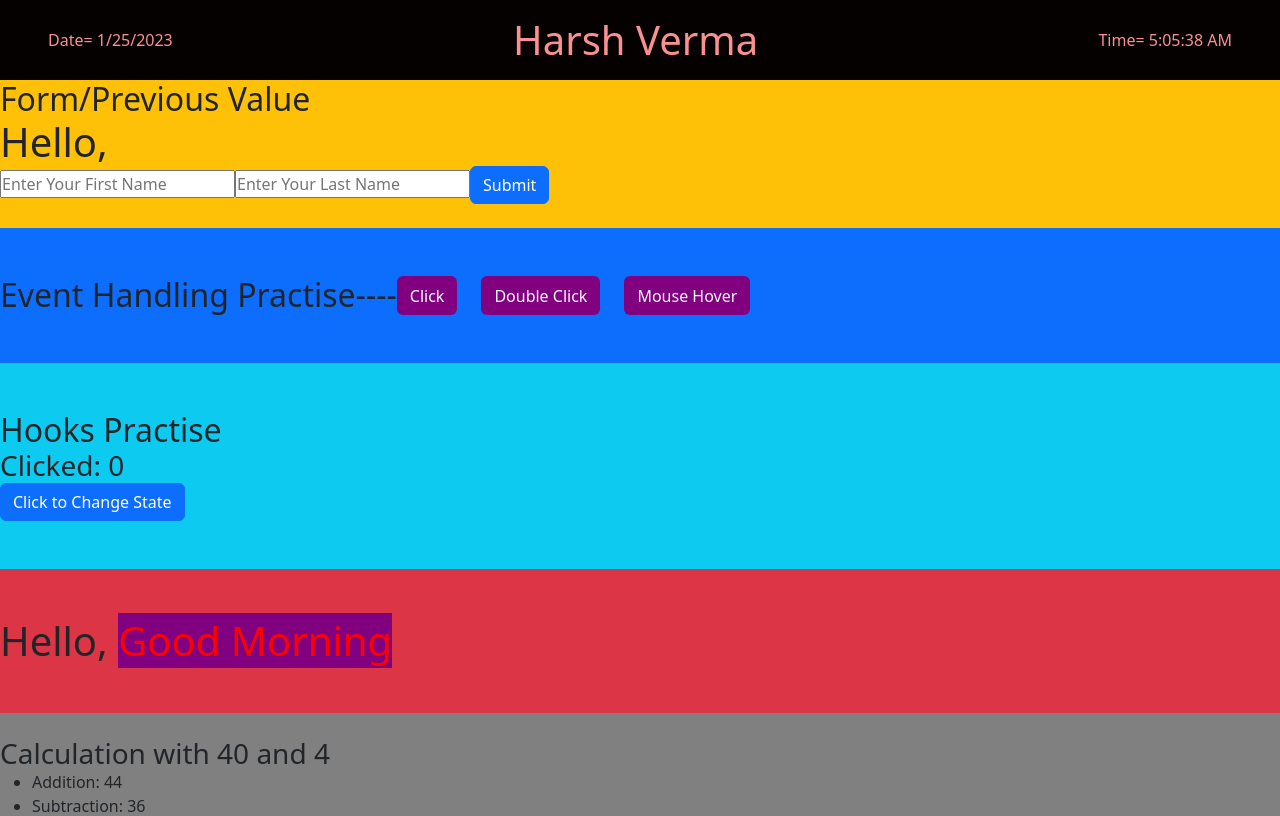
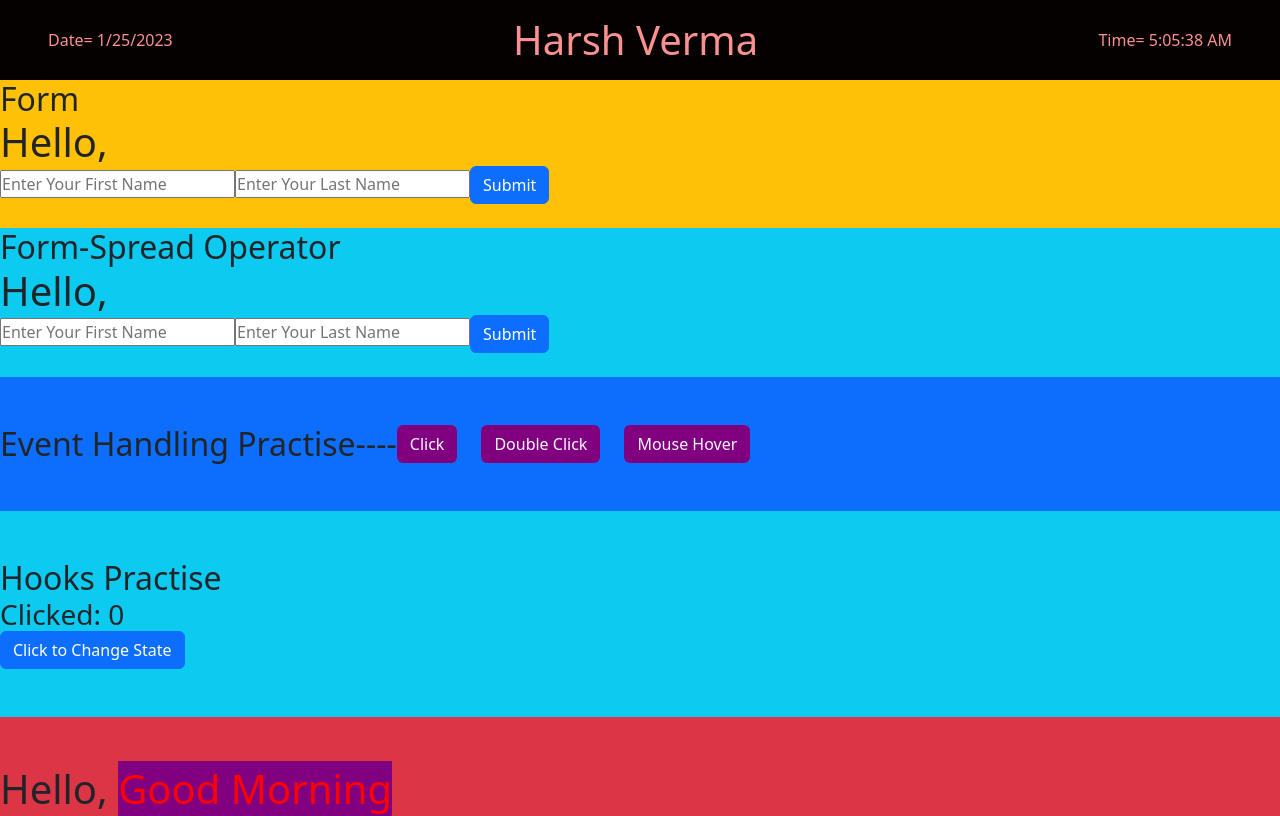
Before and after one commit to Harishverma7/React-Practise, a React (Create React App) app: page / in a window 1280 px wide. Shown: the top 816 px of the page. Built offline with nearby package versions, Linux system fonts and the light colour scheme.

Commit message:
Form-Spread Operator

```diff
--- a/src/App.jsx
+++ b/src/App.jsx
@@ -7,12 +7,14 @@ import Aray from "./Aray";
 import Hooks from "./Hooks";
 import EventHandling from "./EventHandling";
 import Forms from "./Forms";
+import NewForm from './New-Form';
 
 function App() {
     return (
         <>
             <List />
             <Forms />
+            <NewForm />
             <EventHandling />
             <Hooks />
             <Time />
--- a/src/Forms.jsx
+++ b/src/Forms.jsx
@@ -44,7 +44,7 @@ const Form = () => {
     return (
         <>
             <div className="bg-warning pb-4">
-                <h2>Form/Previous Value</h2>
+                <h2>Form</h2>
                 <h1>Hello,{newfullname.fname}{newfullname.lanme}</h1>
                 <input type="text" value={fullname.fname} placeholder="Enter Your First Name" name="fname" onChange={inputEvent}></input>
                 <input type="text" value={fullname.lname} placeholder="Enter Your Last Name" name="lname" onChange={inputEvent}></input>
--- /dev/null
+++ b/src/New-Form.jsx
@@ -0,0 +1,49 @@
+import React, { useState } from "react";
+
+const NewForm = () => {
+    const[sename, setName] = useState({
+        fname: '',
+        lname:'',
+    })
+
+    const[subname , setsubname] = useState({
+        fname: '',
+        lname:'',
+    });
+
+const inputEvent = (e) => {
+    console.log(e.target.value);
+    const {name, value} =e.target;
+
+    setName((preValue) =>{
+        return{
+            ...preValue,
+            [name]: value,
+        }
+    })
+};
+
+
+const onsubmit = () =>{
+    setsubname({
+        fname : sename.fname,
+        lname : sename.lname,
+    })
+};
+
+return(
+    <>
+        <div className="bg-info pb-4">
+            <h2>Form-Spread Operator</h2>
+            <h1>Hello,{subname.fname}{subname.lname}</h1>
+            <input type="text" value={sename.fname} placeholder="Enter Your First Name" name="fname" onChange={inputEvent}></input>
+            <input type="text" value={sename.lname} placeholder="Enter Your Last Name" name="lname" onChange={inputEvent}></input>
+            <button className="btn btn-primary" onClick={onsubmit}>Submit</button>
+        </div>
+    </>
+)
+
+};
+
+
+export default NewForm;
```
